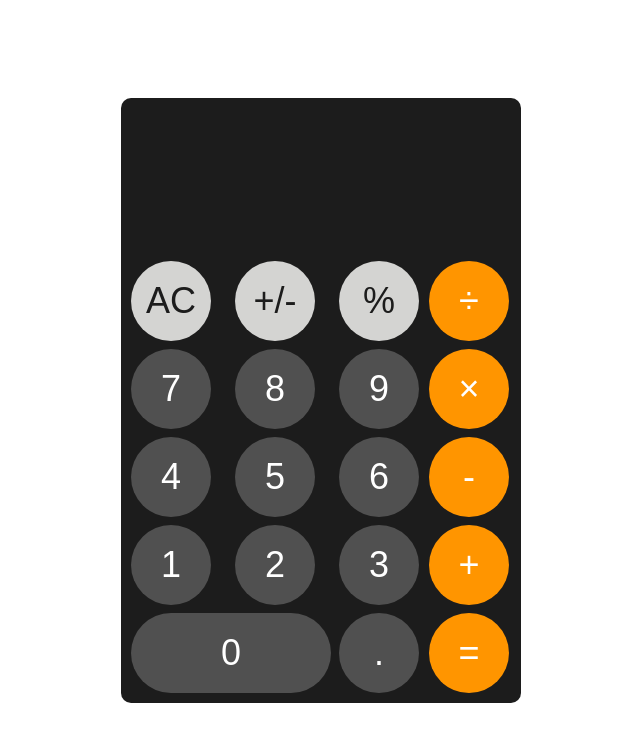
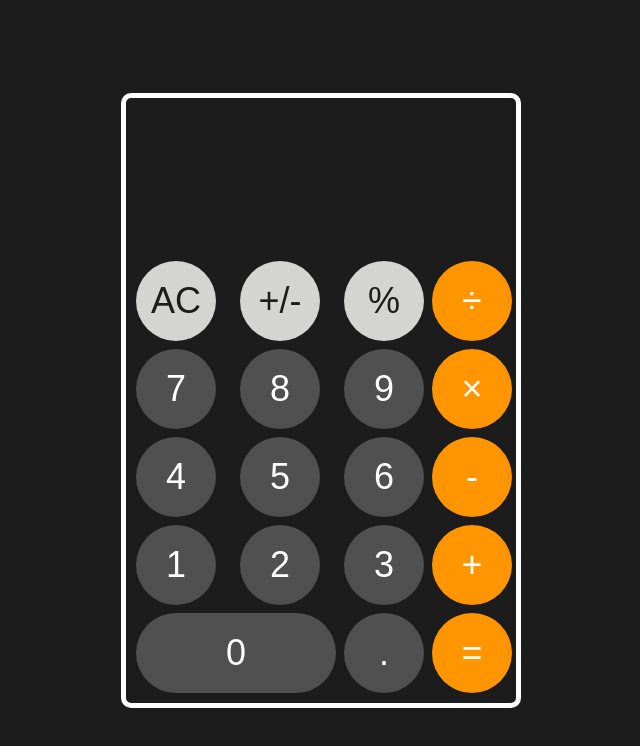
Before and after one commit to mrpsycho-dev/vCalculator, a plain HTML site: page index.html in a window 1280 px wide. Shown: the whole page, without its empty margins (319-959 px from the left). Drawn offline with Linux system fonts and the light colour scheme.

Commit message:
dark theme

```diff
--- a/style.css
+++ b/style.css
@@ -5,7 +5,7 @@
 }
 
 body {
-  /* background-color: #1c1c1c; */
+  background-color: #1c1c1c;
   color: #fff;
   height: 100vh;
   display: flex;
@@ -18,6 +18,7 @@ body {
   width: 400px;
   padding: 60px 10px 10px 10px;
   border-radius: 10px;
+  border: 5px solid #fff;
 }
 
 .display {
```
